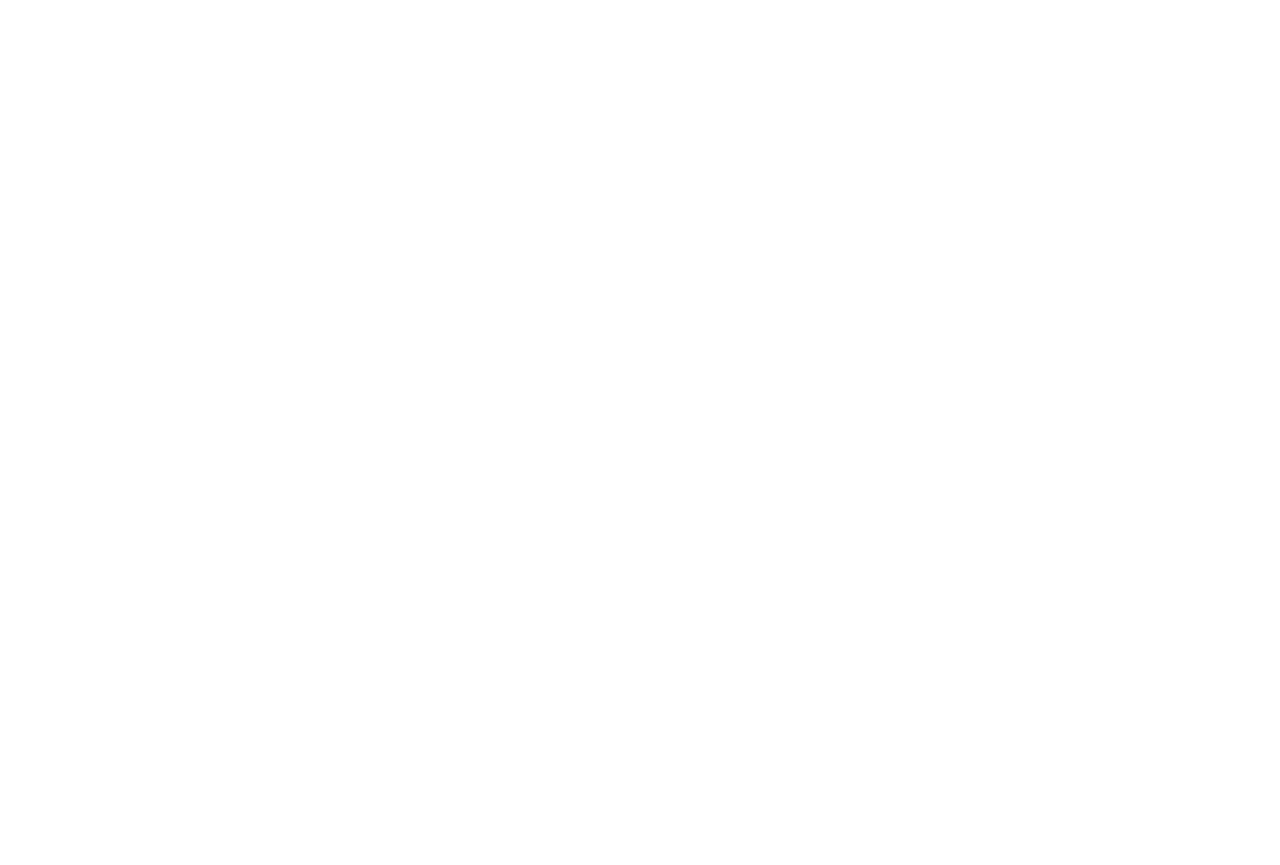
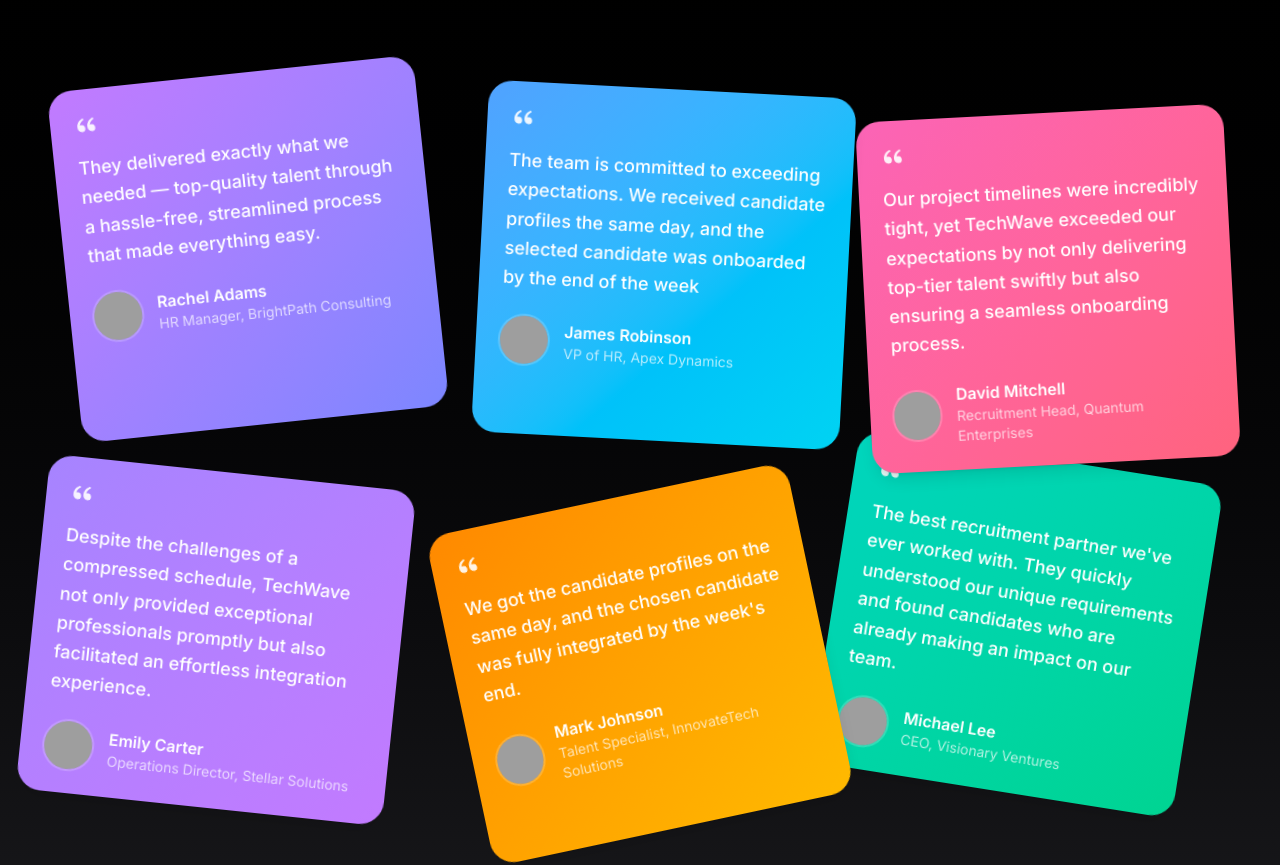
Before and after one commit to flaminshinjan/shinjandottech, a Next.js app: page / in a window 1280 px wide. Shown: the part 1123-1988 px from the top of the page. Before the commit the page ends 1001 px from the top, so only its background shows below. Built offline with nearby package versions, Linux system fonts and the light colour scheme; grey boxes are pictures that could not be loaded.

Commit message:
feat: testimonials section done

```diff
--- a/src/app/layout.tsx
+++ b/src/app/layout.tsx
@@ -7,8 +7,12 @@ import { Footer } from "@/components/layout/Footer";
 const inter = Inter({ subsets: ["latin"] });
 
 export const metadata: Metadata = {
-  title: "Oskar Kadera | Illustrator",
-  description: "Portfolio of Oskar Kadera, a world known British Visual Artist",
+  title: "shinjan.tech",
+  description: "Personal website and portfolio of Shinjan Patra",
+  icons: {
+    icon: '/shinjan.png',
+    apple: '/shinjan.png',
+  },
 };
 
 export default function RootLayout({
--- a/src/app/page.tsx
+++ b/src/app/page.tsx
@@ -2,10 +2,12 @@ import Image from 'next/image';
 import Link from 'next/link';
 import { Trophy } from 'lucide-react';
 import { Header } from '@/components/layout/Header';
+import { Testimonials } from '@/components/Testimonials';
 
 export default function Home() {
   return (
-    <div className="min-h-screen bg-[#E85D4C] overflow-x-hidden">
+    <div className="min-h-screen overflow-x-hidden">
+      <div className="bg-[#E85D4C]">
         <Header />
         <section className="relative pt-32 pb-20">
           <div className="container mx-auto px-4">
@@ -70,5 +72,7 @@ export default function Home() {
           </div>
         </section>
       </div>
+      <Testimonials />
+    </div>
   );
 }
--- /dev/null
+++ b/src/components/Testimonials.tsx
@@ -0,0 +1,109 @@
+import Image from 'next/image';
+
+const testimonials = [
+  {
+    name: 'Rachel Adams',
+    role: 'HR Manager, BrightPath Consulting',
+    image: '/testimonials/rachel.jpg',
+    text: 'They delivered exactly what we needed — top-quality talent through a hassle-free, streamlined process that made everything easy.',
+    color: 'bg-gradient-to-br from-purple-400 to-indigo-400',
+    transform: '-rotate-6 -translate-y-4',
+  },
+  {
+    name: 'James Robinson',
+    role: 'VP of HR, Apex Dynamics',
+    image: '/testimonials/james.jpg',
+    text: 'The team is committed to exceeding expectations. We received candidate profiles the same day, and the selected candidate was onboarded by the end of the week',
+    color: 'bg-gradient-to-br from-blue-400 to-cyan-400',
+    transform: 'rotate-3 translate-x-6',
+  },
+  {
+    name: 'David Mitchell',
+    role: 'Recruitment Head, Quantum Enterprises',
+    image: '/testimonials/david.jpg',
+    text: 'Our project timelines were incredibly tight, yet TechWave exceeded our expectations by not only delivering top-tier talent swiftly but also ensuring a seamless onboarding process.',
+    color: 'bg-gradient-to-br from-pink-400 to-rose-400',
+    transform: '-rotate-3 translate-x-4 translate-y-6',
+  },
+  {
+    name: 'Emily Carter',
+    role: 'Operations Director, Stellar Solutions',
+    image: '/testimonials/emily.jpg',
+    text: 'Despite the challenges of a compressed schedule, TechWave not only provided exceptional professionals promptly but also facilitated an effortless integration experience.',
+    color: 'bg-gradient-to-br from-violet-400 to-purple-400',
+    transform: 'rotate-6 -translate-x-8 translate-y-2',
+  },
+  {
+    name: 'Mark Johnson',
+    role: 'Talent Specialist, InnovateTech Solutions',
+    image: '/testimonials/mark.jpg',
+    text: "We got the candidate profiles on the same day, and the chosen candidate was fully integrated by the week's end.",
+    color: 'bg-gradient-to-br from-orange-400 to-amber-400',
+    transform: '-rotate-12 translate-y-8',
+  },
+  {
+    name: 'Michael Lee',
+    role: 'CEO, Visionary Ventures',
+    image: '/testimonials/michael.jpg',
+    text: "The best recruitment partner we've ever worked with. They quickly understood our unique requirements and found candidates who are already making an impact on our team.",
+    color: 'bg-gradient-to-br from-teal-400 to-emerald-400',
+    transform: 'rotate-9 -translate-x-4 -translate-y-2',
+  },
+];
+
+export function Testimonials() {
+  return (
+    <section className="py-32 bg-gradient-to-b from-black to-zinc-900">
+      <div className="container mx-auto px-4">
+        {/* Section Title */}
+        <h1 className="text-white text-7xl font-bold mb-24 text-center bg-clip-text text-transparent bg-gradient-to-r from-purple-400 via-pink-400 to-orange-400">
+          What they say about us
+        </h1>
+
+        {/* Testimonials Grid */}
+        <div className="relative max-w-6xl mx-auto">
+          <div className="group grid grid-cols-1 md:grid-cols-2 lg:grid-cols-3 gap-6">
+            {testimonials.map((testimonial, index) => (
+              <div
+                key={index}
+                className={`${testimonial.color} rounded-3xl p-6 shadow-lg transition-all duration-700 ease-out backdrop-blur-sm
+                  group-hover:translate-x-0 group-hover:translate-y-0 group-hover:rotate-0
+                  ${testimonial.transform} hover:scale-105 hover:shadow-2xl`}
+                style={{
+                  transformOrigin: 'center',
+                  zIndex: testimonials.length - index,
+                }}
+              >
+                {/* Quote Icon */}
+                <div className="mb-4">
+                  <svg width="24" height="24" viewBox="0 0 24 24" fill="white" className="opacity-90">
+                    <path d="M4.583 17.321C3.553 16.227 3 15 3 13.011c0-3.5 2.457-6.637 6.03-8.188l.893 1.378c-3.335 1.804-3.987 4.145-4.247 5.621.537-.278 1.24-.375 1.929-.311 1.804.167 3.226 1.648 3.226 3.489a3.5 3.5 0 01-3.5 3.5c-1.073 0-2.099-.49-2.748-1.179zm10 0C13.553 16.227 13 15 13 13.011c0-3.5 2.457-6.637 6.03-8.188l.893 1.378c-3.335 1.804-3.987 4.145-4.247 5.621.537-.278 1.24-.375 1.929-.311 1.804.167 3.226 1.648 3.226 3.489a3.5 3.5 0 01-3.5 3.5c-1.073 0-2.099-.49-2.748-1.179z"/>
+                  </svg>
+                </div>
+
+                <p className="text-white text-lg mb-6 leading-relaxed font-medium">
+                  {testimonial.text}
+                </p>
+
+                <div className="flex items-center gap-4">
+                  <div className="w-12 h-12 relative rounded-full overflow-hidden ring-2 ring-white/20">
+                    <Image
+                      src={testimonial.image}
+                      alt={testimonial.name}
+                      fill
+                      className="object-cover"
+                    />
+                  </div>
+                  <div>
+                    <h3 className="text-white font-semibold">{testimonial.name}</h3>
+                    <p className="text-white/70 text-sm">{testimonial.role}</p>
+                  </div>
+                </div>
+              </div>
+            ))}
+          </div>
+        </div>
+      </div>
+    </section>
+  );
+}
```
Lines whose indentation alone changed are shown as unchanged.
